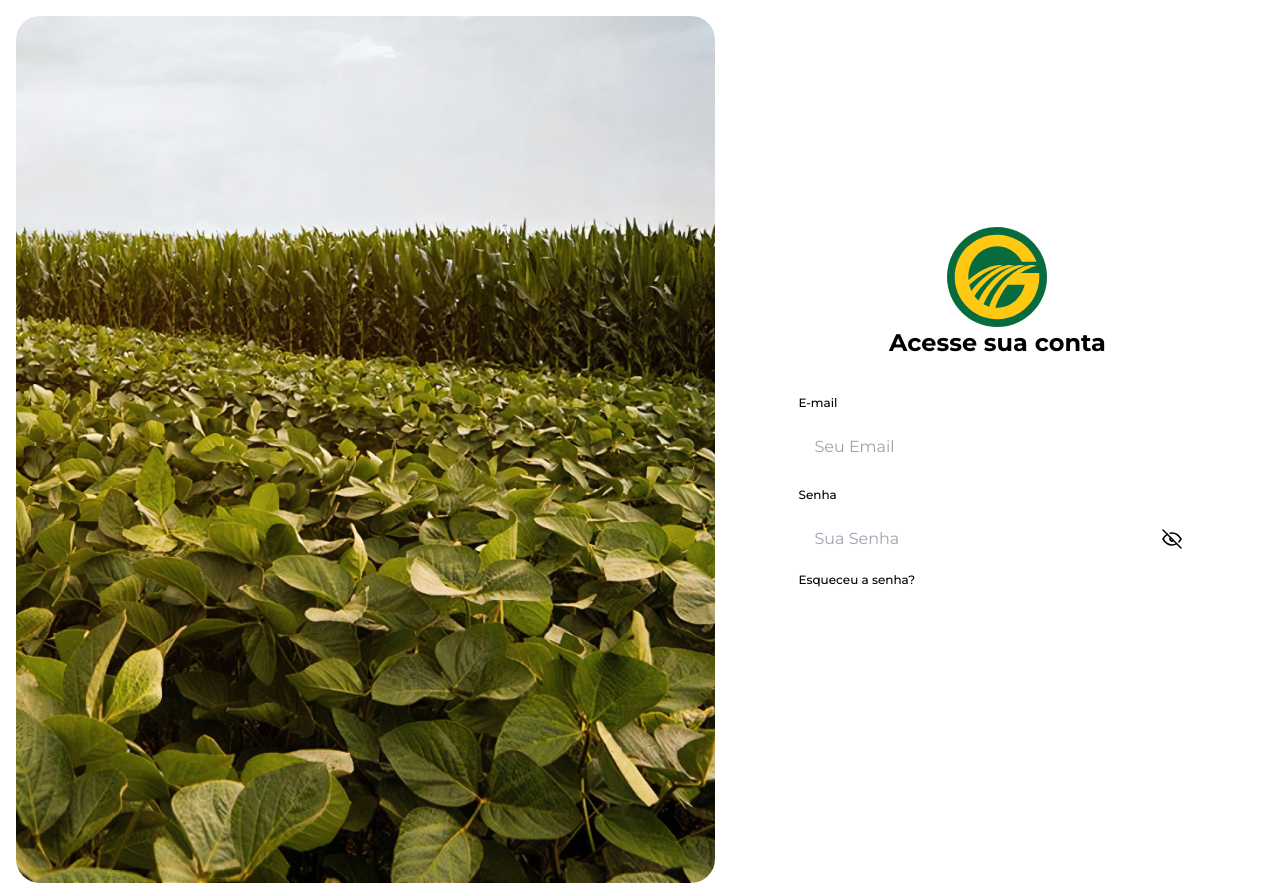
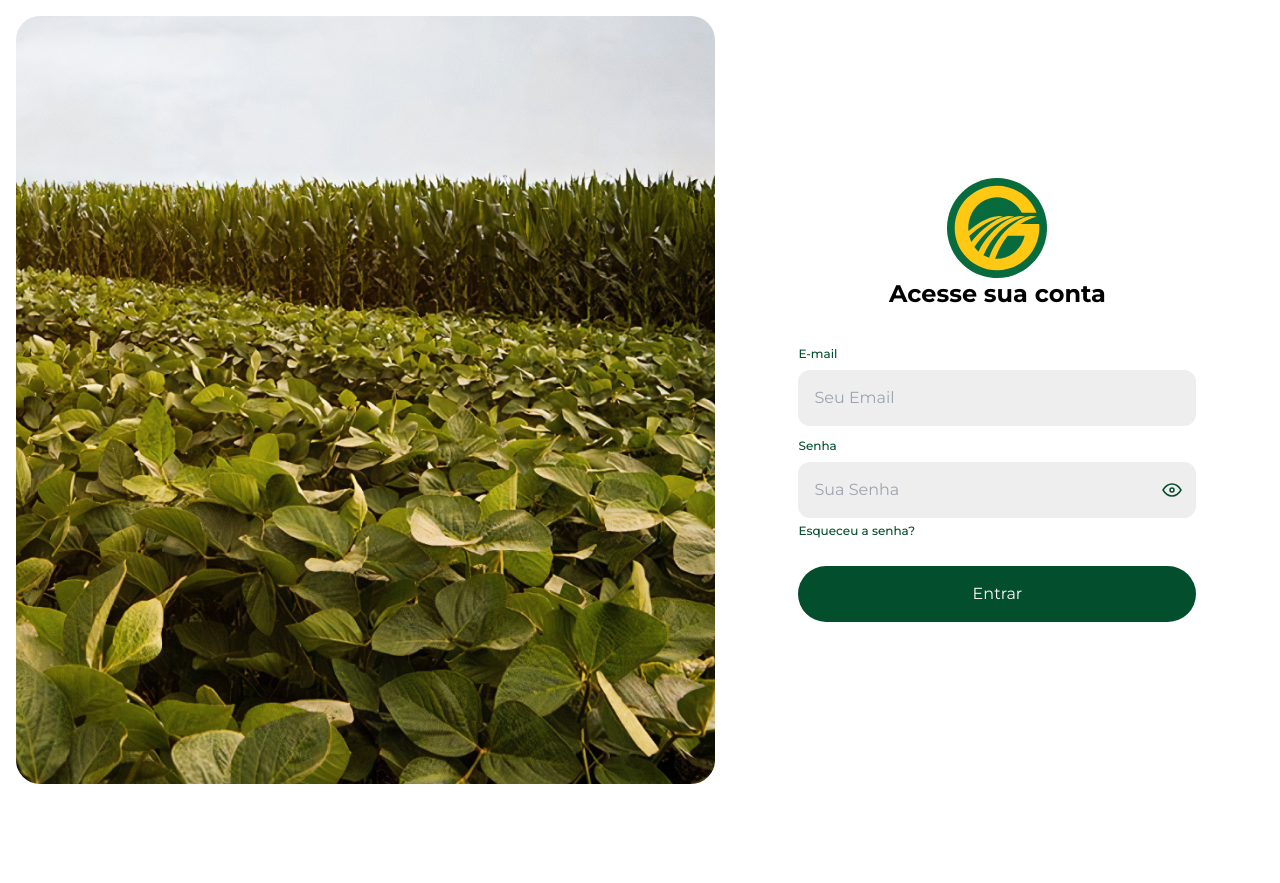
Before and after one commit to coyotetec/gsafra-panel-frontend, a React (Vite) app: page /login in a window 1280 px wide. After the commit the page ends 800 px from the top, so only its background shows below. Built offline with nearby package versions, Linux system fonts and the light colour scheme.

Commit message:
fix: change colors class in Login page

```diff
--- a/src/Router/index.tsx
+++ b/src/Router/index.tsx
@@ -6,7 +6,8 @@ export function Router() {
     <BrowserRouter>
       <Routes>
         <Route path="/" element={<Navigate to="/login" />} />
-        <Route element={<Login />} path="/login" />
+        <Route path="/login" element={<Login />} />
+        <Route />
       </Routes>
     </BrowserRouter>
   );
--- a/src/view/components/Input.tsx
+++ b/src/view/components/Input.tsx
@@ -18,19 +18,19 @@ export function Input({
   type,
   ...rest
 }: InputProps) {
-  const [showPassword, setShowPassword] = useState(true);
+  const [showPassword, setShowPassword] = useState(false);
 
   return (
     <div className={wrapperStyle || 'mt-3 flex flex-col'}>
       {label && (
-        <label className="text-xs font-medium text-primary950" htmlFor={name}>
+        <label className="text-primary-950 text-xs font-medium" htmlFor={name}>
           {label}
         </label>
       )}
 
       <div className="relative">
         <input
-          className=" max-w-104  mt-2 w-full rounded-xl bg-GGray400 p-4 outline-1 outline-primary950"
+          className=" outline-primary-950  mt-2 w-full max-w-104 rounded-xl bg-gray-400 p-4 outline-1"
           type={type === 'password' && showPassword ? 'text' : type}
           ref={refInput}
           id={name}
@@ -42,7 +42,7 @@ export function Input({
             <IconEye
               size={24}
               stroke={1.5}
-              className="absolute right-3 top-6"
+              className="text-primary-950 absolute right-3 top-6"
             />
           </button>
         ) : type === 'password' && showPassword ? (
@@ -50,7 +50,7 @@ export function Input({
             <IconEyeOff
               size={24}
               stroke={1.5}
-              className="absolute right-3 top-6"
+              className="text-primary-950 absolute right-3 top-6"
             />
           </button>
         ) : null}
--- a/src/view/pages/Login.tsx
+++ b/src/view/pages/Login.tsx
@@ -8,7 +8,7 @@ export function Login() {
       <img
         src={campImg}
         alt="plantação"
-        className="h-calcImg w-full rounded-3xl object-cover"
+        className="h-calc-img w-full rounded-3xl object-cover"
       />
       <div className="flex flex-col items-center justify-center">
         <Logo />
@@ -17,19 +17,24 @@ export function Login() {
           className="mt-6 w-full max-w-104"
           onSubmit={(e) => e.preventDefault()}
         >
-          <Input placeholder="Seu Email" label="E-mail" name="email" />
+          <Input
+            placeholder="Seu Email"
+            label="E-mail"
+            name="email"
+            type="email"
+          />
           <Input
             placeholder="Sua Senha"
             label="Senha"
             name="password"
             type="password"
           />
-          <span className="text-xs font-medium text-primary950">
+          <span className="text-primary-950 text-xs font-medium">
             Esqueceu a senha?
           </span>
           <button
             type="submit"
-            className="mt-6 w-full rounded-full bg-primary950 p-4 text-white"
+            className="bg-primary-950 mt-6 w-full rounded-full p-4 text-white"
           >
             Entrar
           </button>
```
Also changed, not shown: src/view/pages/CreatePassword.tsx (added).
